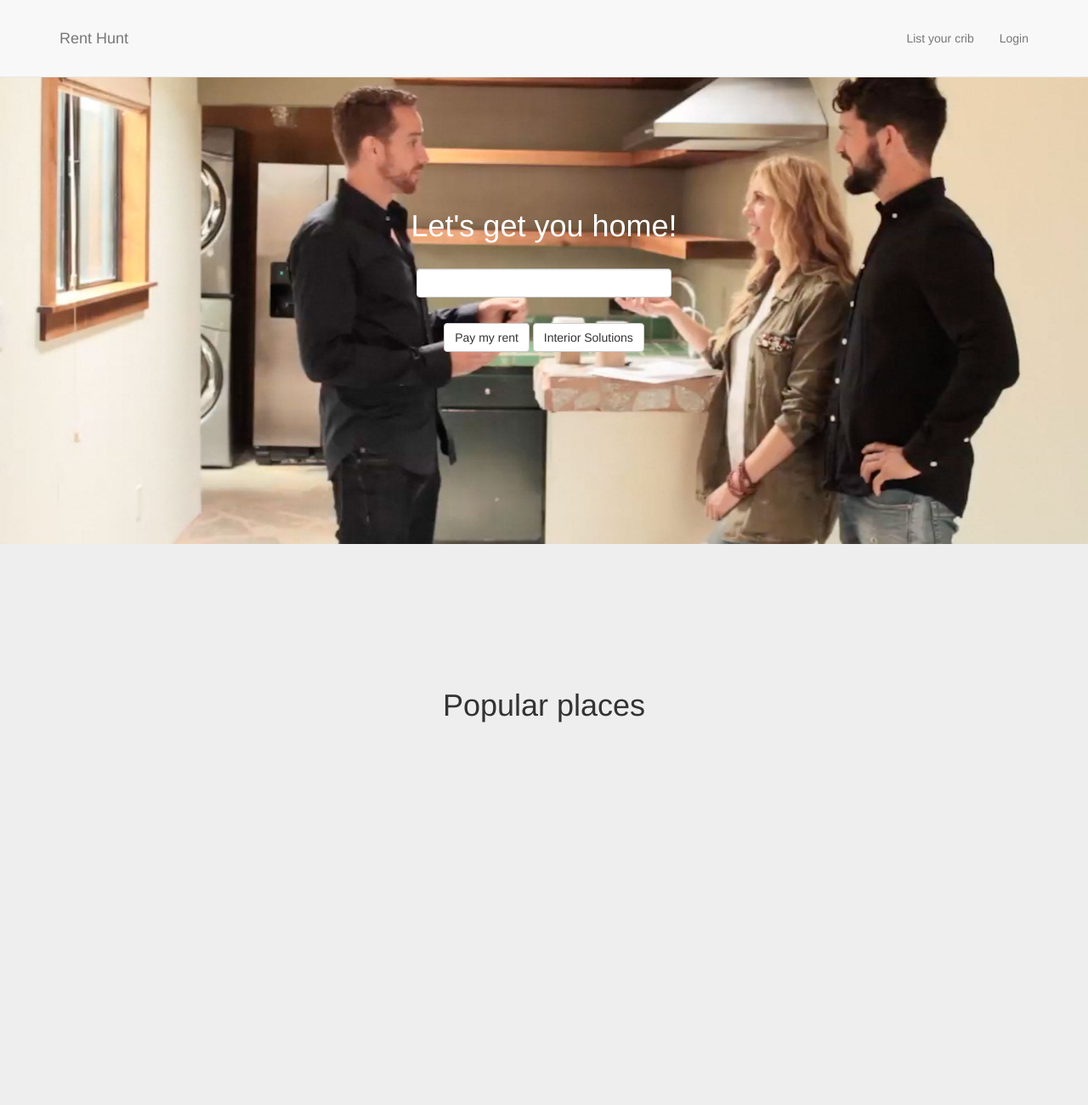
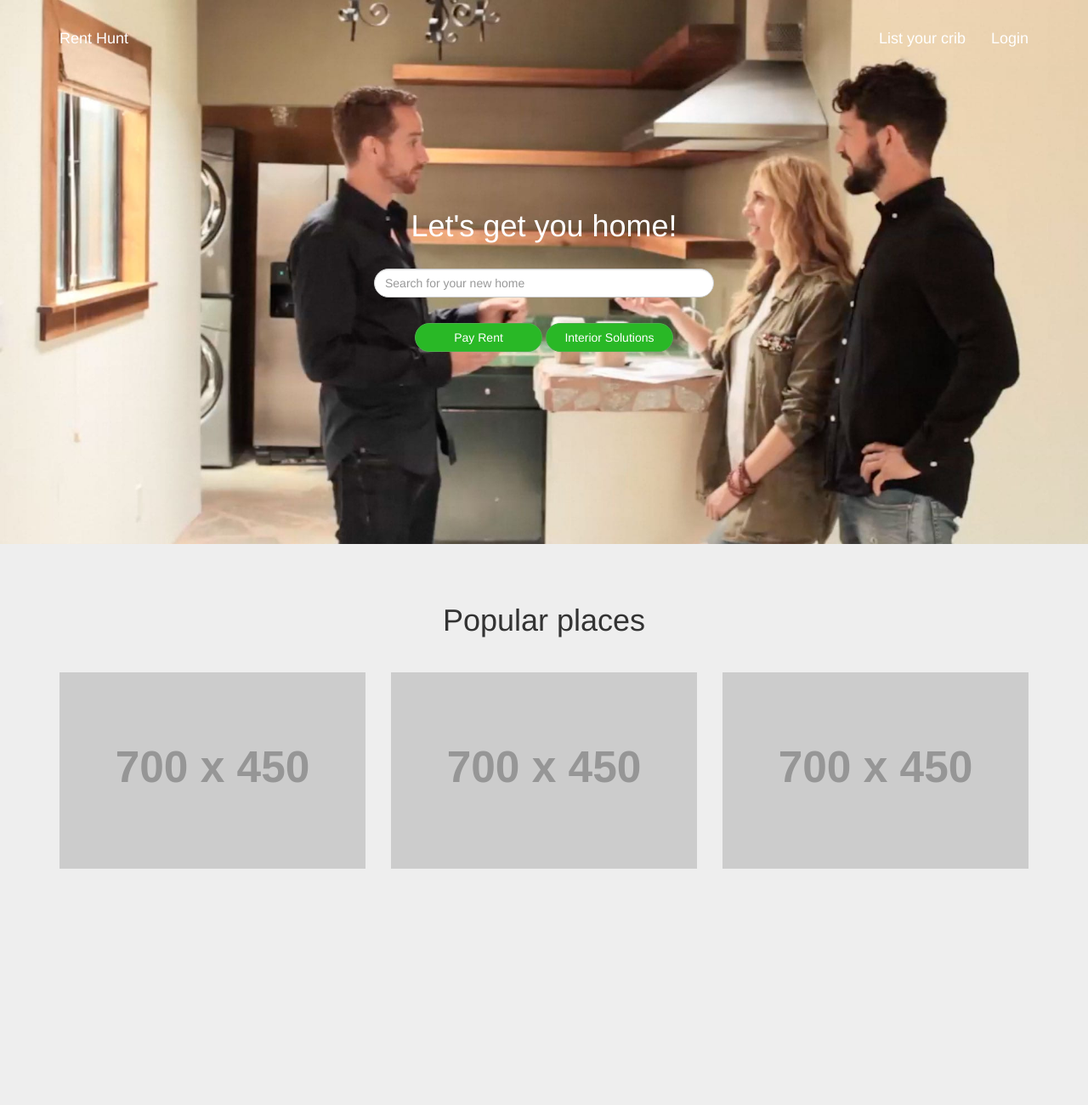
Before and after one commit to sugandanrg/RentHunt, a plain HTML site: page index.html in a window 1280 px wide. Shown: the top 1300 px of the page at 85% size. Drawn offline with Linux system fonts and the light colour scheme; placeholder pictures from the web are drawn by us.

Commit message:
Navbar animation

```diff
--- a/css/main.css
+++ b/css/main.css
@@ -3,6 +3,11 @@
  * Created on: 12/12/15
  * Copyright Adavers.com
  */
+
+ html * {
+   -webkit-font-smoothing: antialiased;
+   -moz-osx-font-smoothing: grayscale;
+ }
 
 body {
     width: 100%;
@@ -27,6 +32,45 @@ html {
     }
 }
 
+/*=======================================*/
+/*Navigation item */
+/*=======================================*/
+
+.navbar a {
+  color: #fff;
+}
+
+.navbar a:focus {
+  background-color: transperent;
+}
+
+.navbar-default {
+  background-color: #414054;
+  color: #fff;
+  border-style: none;
+}
+
+.navbar-default a {
+  color: #fff !important;
+}
+
+.btn-rent {
+  background-color: #29b826;
+  border-color: #4cae4c;
+  color: #fff;
+  border-radius: 20px;
+  width: 150px;
+}
+
+.btn-rent:hover {
+  color: #fff;
+  background-color: #20a41d;
+  transition: all 0.5s ease;
+}
+
+/*=======================================*/
+/* Intro Section */
+/*=======================================*/
 
 .intro-section {
     height: 80%;
@@ -41,20 +85,20 @@ html {
     align-items: center;
 }
 
-.about-section {
-    height: 100%;
-    padding-top: 150px;
-    text-align: center;
-    background: #eee;
+.search-wrap {
+  margin: 30px auto;
+  width: 400px;
 }
 
-.search-wrap {
-  margin: 30px auto;
-  width: 300px;
+.search-box {
+  border-radius: 20px;
 }
 
+/*=======================================*/
+/* Footer */
+/*=======================================*/
 .footer-main {
-  padding: 25px 50px;
+  padding: 15px 0px;
   background-color: #414054;
   color: #fff;
   font-weight: 300;
@@ -75,3 +119,13 @@ html {
   -o-transition: opacity 500ms ease-in-out 0.5s;
   transition: opacity 500ms ease-in-out 0.5s;
 }
+/*=======================================*/
+/* About Section */
+/*=======================================*/
+
+.about-section {
+    height: 100%;
+    padding-top: 50px;
+    text-align: center;
+    background: #eee;
+}
--- a/index.html
+++ b/index.html
@@ -31,7 +31,7 @@
 <body id="page-top" data-spy="scroll" data-target=".navbar-fixed-top">
 
     <!-- Navigation -->
-    <nav class="navbar navbar-default navbar-fixed-top" role="navigation">
+    <nav class="navbar navbar-brand navbar-fixed-top" role="navigation">
         <div class="container">
             <div class="navbar-header page-scroll">
                 <button type="button" class="navbar-toggle" data-toggle="collapse" data-target=".navbar-ex1-collapse">
@@ -71,11 +71,11 @@
                 <div class="col-lg-12">
                     <h1>Let's get you home!</h1>
                     <div class="search-wrap">
-                      <input type="text" class="form-control" name="search-field">
+                      <input type="text" class="form-control search-box" placeholder="Search for your new home" name="search-field">
                     </div>
 
-                    <a class="btn btn-default page-scroll" href="#about">Pay my rent</a>
-                    <a class="btn btn-default page-scroll" href="#about">Interior Solutions</a>
+                    <a class="btn btn-rent" href="#">Pay Rent</a>
+                    <a class="btn btn-rent" href="#">Interior Solutions</a>
                 </div>
             </div>
         </div>
@@ -86,9 +86,20 @@
             <div class="row">
                 <div class="col-lg-12">
                     <h1>Popular places</h1>
+                    <hr>
                 </div>
-            </div>
-        </div>
+                <div class="col-md-4 col-sm-6">
+                  <img class="img-responsive img-portfolio" src="http://placehold.it/700x450">
+                </div>
+                <div class="col-md-4 col-sm-6">
+                  <img class="img-responsive img-portfolio" src="http://placehold.it/700x450">
+                </div>
+                <div class="col-md-4 col-sm-6">
+                  <img class="img-responsive img-portfolio" src="http://placehold.it/700x450">
+                </div>
+
+            </div><!--row ends -->
+        </div><!--container ends -->
     </section>
 
     <footer>
--- a/js/main.js
+++ b/js/main.js
@@ -1,9 +1,13 @@
 //jQuery to collapse the navbar on scroll
 $(window).scroll(function() {
     if ($(".navbar").offset().top > 50) {
+        $(".navbar").removeClass("navbar-brand");
+        $(".navbar").addClass("navbar-default");
         $(".navbar-fixed-top").addClass("top-nav-collapse");
     } else {
         $(".navbar-fixed-top").removeClass("top-nav-collapse");
+        $(".navbar").removeClass("navbar-default");
+        $(".navbar").addClass("navbar-brand");
     }
 });
 
```
